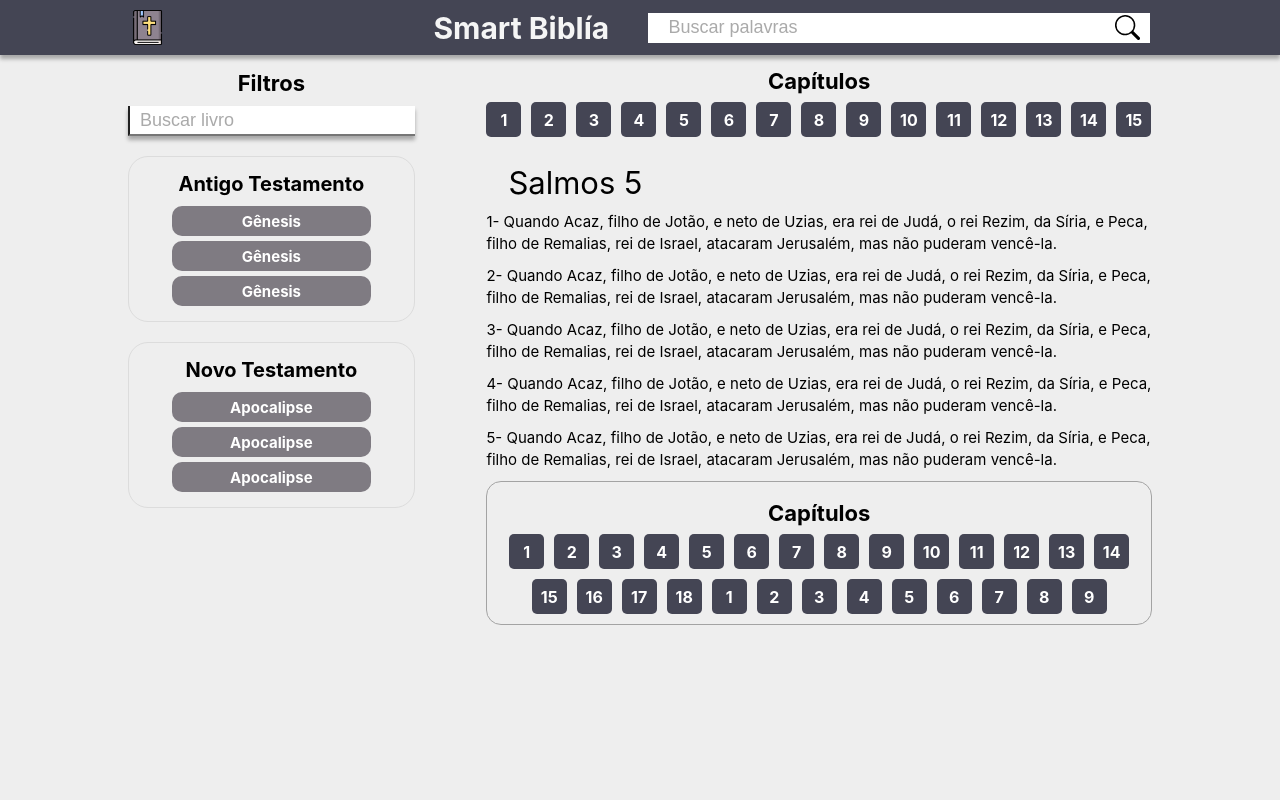
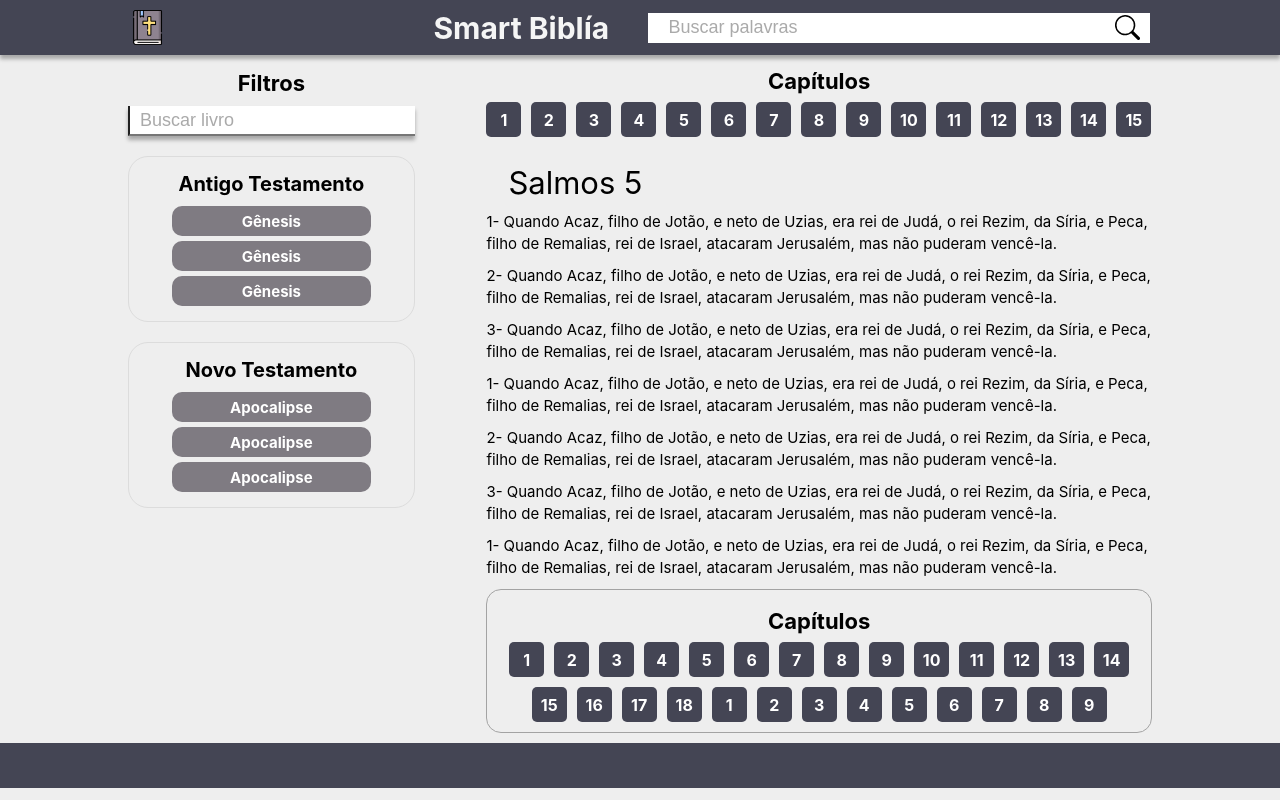
Before and after one commit to gabrielp1999/smart-biblia-nextjs, a Next.js app: page / in a window 1280 px wide. Built offline with nearby package versions, Linux system fonts and the light colour scheme.

Commit message:
Adicionando footer

```diff
--- a/Components/Container/styles.js
+++ b/Components/Container/styles.js
@@ -6,5 +6,5 @@ export const Wrapper = styled.main`
     width: 1024px;
     margin: auto;
     display: flex;
-}
+  }
 `;
--- /dev/null
+++ b/Components/Footer/index.jsx
@@ -0,0 +1,12 @@
+import React from "react";
+import * as S from './styles';
+
+function Footer() {
+  return(
+    <S.Wrapper>
+
+    </S.Wrapper>
+  )
+}
+
+export default Footer;
--- /dev/null
+++ b/Components/Footer/styles.js
@@ -0,0 +1,7 @@
+import styled from "styled-components";
+
+export const Wrapper = styled.footer`
+  width: 100%;
+  height: 4.5rem;
+  background-color: #444554;
+`;
--- a/Components/HomeComponent/index.jsx
+++ b/Components/HomeComponent/index.jsx
@@ -2,6 +2,7 @@ import react, { useState, useEffect } from "react";
 import HeadComponent from '../HeadComponent'
 import Header from "../Header";
 import Container from "../Container";
+import Footer from "../Footer";
 import { useMediaQuery } from "react-responsive";
 
 import * as S from './styles';
@@ -37,6 +38,7 @@ function HomeComponent() {
         books={books}
         isDesktop={isDesktop}
       />
+      <Footer />
     </S.Wrapper>
   )
 }
--- a/Components/HomeComponent/styles.js
+++ b/Components/HomeComponent/styles.js
@@ -1,4 +1,7 @@
 import styled from "styled-components";
 
 export const Wrapper = styled.div`
+  display: flex;
+  flex-direction: column;
+  align-items: flex-start;
 `
--- a/Components/PageBook/index.jsx
+++ b/Components/PageBook/index.jsx
@@ -12,8 +12,11 @@ function PageBook() {
       <S.Paragraph>1- Quando Acaz, filho de Jotão, e neto de Uzias, era rei de Judá, o rei Rezim, da Síria, e Peca, filho de Remalias, rei de Israel, atacaram Jerusalém, mas não puderam vencê-la.</S.Paragraph>
       <S.Paragraph>2- Quando Acaz, filho de Jotão, e neto de Uzias, era rei de Judá, o rei Rezim, da Síria, e Peca, filho de Remalias, rei de Israel, atacaram Jerusalém, mas não puderam vencê-la.</S.Paragraph>
       <S.Paragraph>3- Quando Acaz, filho de Jotão, e neto de Uzias, era rei de Judá, o rei Rezim, da Síria, e Peca, filho de Remalias, rei de Israel, atacaram Jerusalém, mas não puderam vencê-la.</S.Paragraph>
-      <S.Paragraph>4- Quando Acaz, filho de Jotão, e neto de Uzias, era rei de Judá, o rei Rezim, da Síria, e Peca, filho de Remalias, rei de Israel, atacaram Jerusalém, mas não puderam vencê-la.</S.Paragraph>
-      <S.Paragraph>5- Quando Acaz, filho de Jotão, e neto de Uzias, era rei de Judá, o rei Rezim, da Síria, e Peca, filho de Remalias, rei de Israel, atacaram Jerusalém, mas não puderam vencê-la.</S.Paragraph>
+      <S.Paragraph>1- Quando Acaz, filho de Jotão, e neto de Uzias, era rei de Judá, o rei Rezim, da Síria, e Peca, filho de Remalias, rei de Israel, atacaram Jerusalém, mas não puderam vencê-la.</S.Paragraph>
+      <S.Paragraph>2- Quando Acaz, filho de Jotão, e neto de Uzias, era rei de Judá, o rei Rezim, da Síria, e Peca, filho de Remalias, rei de Israel, atacaram Jerusalém, mas não puderam vencê-la.</S.Paragraph>
+      <S.Paragraph>3- Quando Acaz, filho de Jotão, e neto de Uzias, era rei de Judá, o rei Rezim, da Síria, e Peca, filho de Remalias, rei de Israel, atacaram Jerusalém, mas não puderam vencê-la.</S.Paragraph>
+      <S.Paragraph>1- Quando Acaz, filho de Jotão, e neto de Uzias, era rei de Judá, o rei Rezim, da Síria, e Peca, filho de Remalias, rei de Israel, atacaram Jerusalém, mas não puderam vencê-la.</S.Paragraph>
+
     </S.Ul>
     <ChapterBox />
   </S.Wrapper>
```
